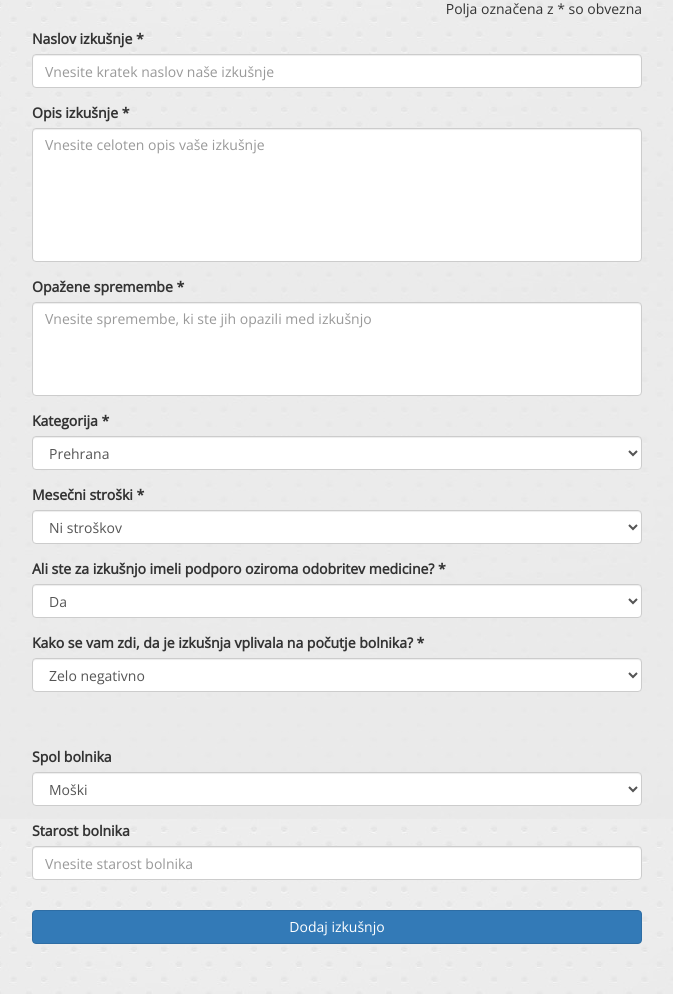
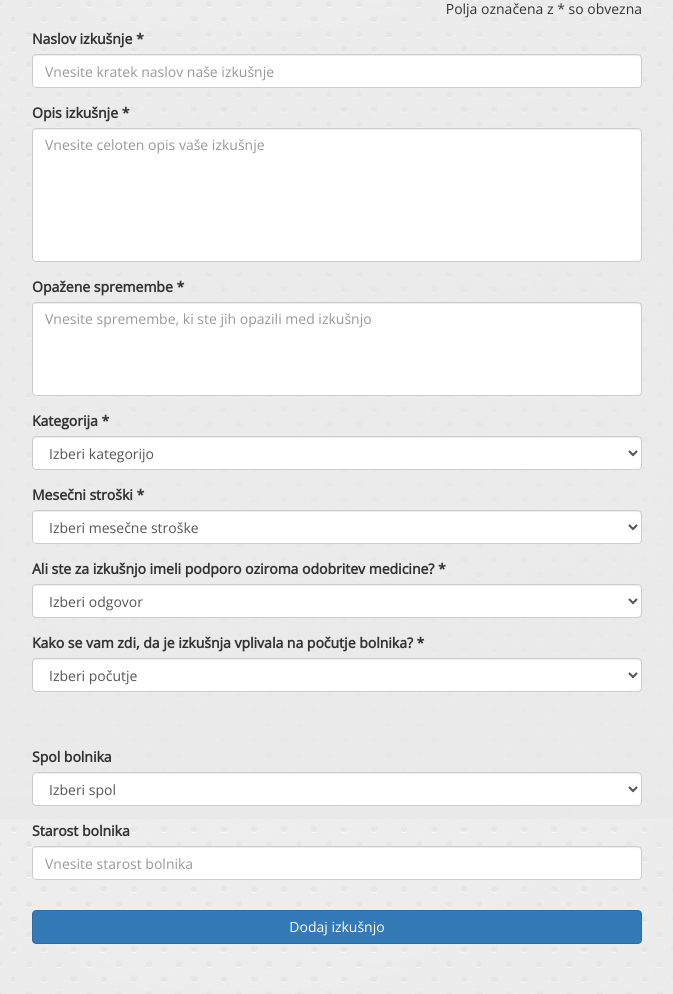
Before and after one commit to frasza/diploma, a Flask app: page /vpis_izkusnje/ in a window 1280 px wide. Shown: the part 141-1135 px from the top of the page, without its empty margins (303-976 px from the left). Run offline with Flask 2, Linux system fonts and the light colour scheme; the visitor is signed in with stand-in values (Sample User, id 1); some libraries are stand-ins or nearby versions.

Commit message:
Spremenjen default select option na komentar profesorja

```diff
--- a/templates/login.html
+++ b/templates/login.html
@@ -21,6 +21,9 @@
         </div>
 
             <div class="container" id="formContainer">
+                    {% for message in get_flashed_messages() %}
+                    <div class="alert alert-danger">{{ message }}</div>
+                    {% endfor %}
                 <h3>Prijava</h3>
                 <form action="" method="post">
 
--- a/templates/vpis_izkusnje.html
+++ b/templates/vpis_izkusnje.html
@@ -41,7 +41,8 @@
                     </div>
                     <div class="form-group">
                         <label>Kategorija *</label>
-                        <select name="kategorija" class="form-control" width="100px">
+                        <select name="kategorija" class="form-control" width="100px" required oninvalid="this.setCustomValidity('Prosimo izberite kategorijo.')" oninput="setCustomValidity('')">
+                            <option value="" selected disabled>Izberi kategorijo</option>
                             <option value="Prehrana">Prehrana</option>
                             <option value="Fizična aktivnost">Fizična aktivnost</option>
                             <option value="Uporaba pripomočkov">Uporaba pripomočkov</option>
@@ -52,7 +53,8 @@
                     </div>
                     <div class="form-group">
                         <label>Mesečni stroški *</label>
-                        <select name="stroski" class="form-control" width="100px">
+                        <select name="stroski" class="form-control" width="100px" required oninvalid="this.setCustomValidity('Prosimo izberite mesečne stroške.')" oninput="setCustomValidity('')">
+                            <option value="" selected disabled>Izberi mesečne stroške</option>
                             <option value="Ni stroškov">Ni stroškov</option>
                             <option value="10 - 50 €">10 - 50 €</option>
                             <option value="50 - 100 €">50 - 100 €</option>
@@ -63,7 +65,8 @@
                     </div>
                     <div class="form-group">
                         <label>Ali ste za izkušnjo imeli podporo oziroma odobritev medicine? *</label>
-                        <select name="odobritev" class="form-control" width="100px">
+                        <select name="odobritev" class="form-control" width="100px" required oninvalid="this.setCustomValidity('Prosimo izberite odgovor.')" oninput="setCustomValidity('')">
+                            <option value="" selected disabled>Izberi odgovor</option>
                             <option value="Da">Da</option>
                             <option value="Ne">Ne</option>
                             <option value="Ne vem">Ne vem</option>
@@ -71,7 +74,8 @@
                     </div>
                     <div class="form-group">
                         <label>Kako se vam zdi, da je izkušnja vplivala na počutje bolnika? *</label>
-                        <select name="vpliv" class="form-control" width="100px">
+                        <select name="vpliv" class="form-control" width="100px" required oninvalid="this.setCustomValidity('Prosimo izberite počutje.')" oninput="setCustomValidity('')">
+                            <option value="" selected disabled>Izberi počutje</option>
                             <option value="Zelo negativno">Zelo negativno</option>
                             <option value="Negativno">Negativno</option>
                             <option value="Niti negativno niti pozitivno">Niti negativno niti pozitivno</option>
@@ -82,7 +86,8 @@
                     <br><br>
                     <div class="form-group">
                         <label>Spol bolnika</label>
-                        <select name="spol" class="form-control" width="100px">
+                        <select name="spol" class="form-control" width="100px" required oninvalid="this.setCustomValidity('Prosimo izberite spol.')" oninput="setCustomValidity('')">
+                            <option value="" selected disabled >Izberi spol</option>
                             <option value="Moški">Moški</option>
                             <option value="Ženski">Ženski</option>
                         </select>
--- a/views.py
+++ b/views.py
@@ -74,6 +74,7 @@ def login():
         flash("Uspešno ste se prijavili!")
         return redirect(url_for('index'))
     else:
+        flash("Napačno uporabniško ime ali geslo.")
         return render_template('login.html')
 
 
```
